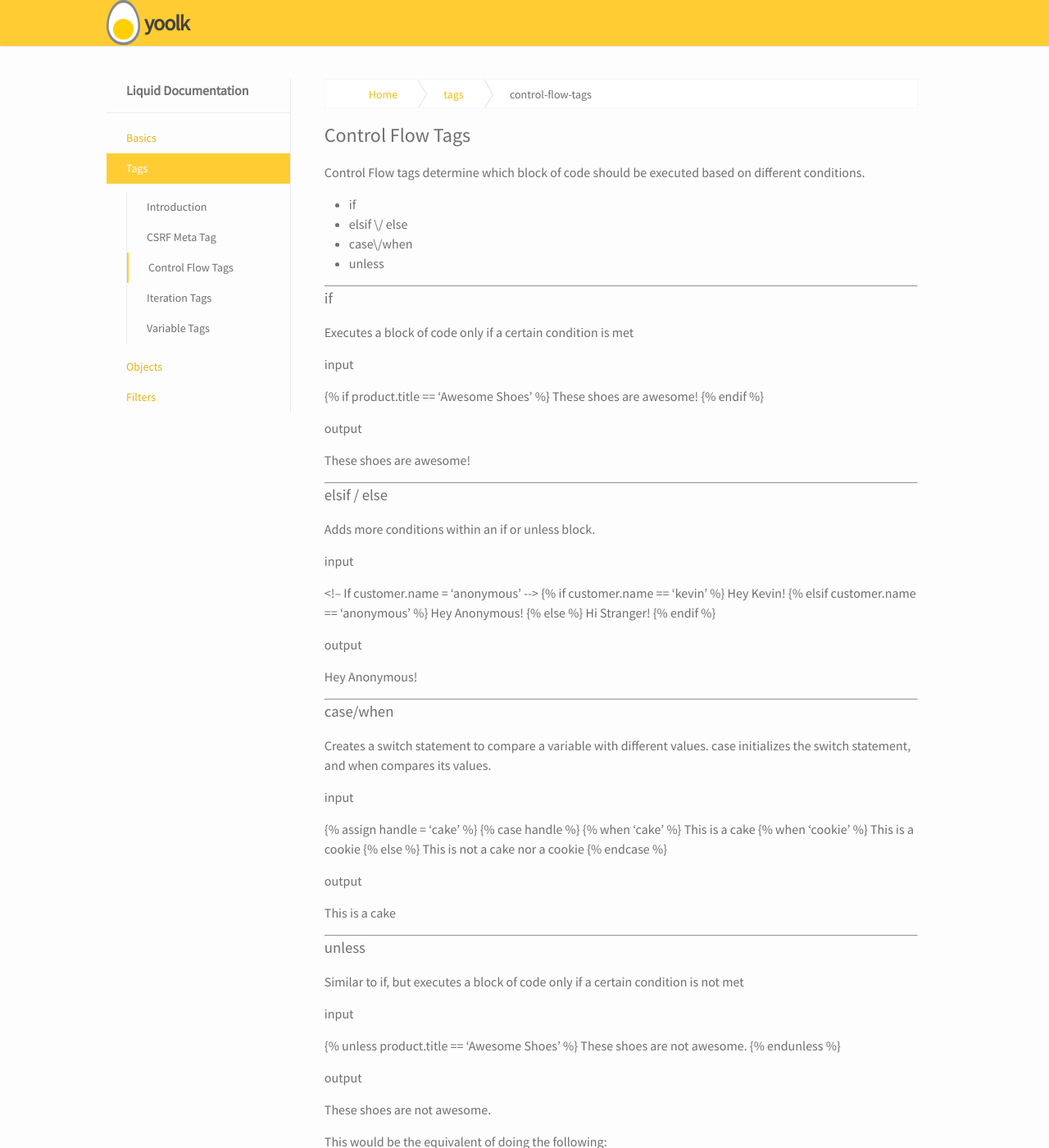
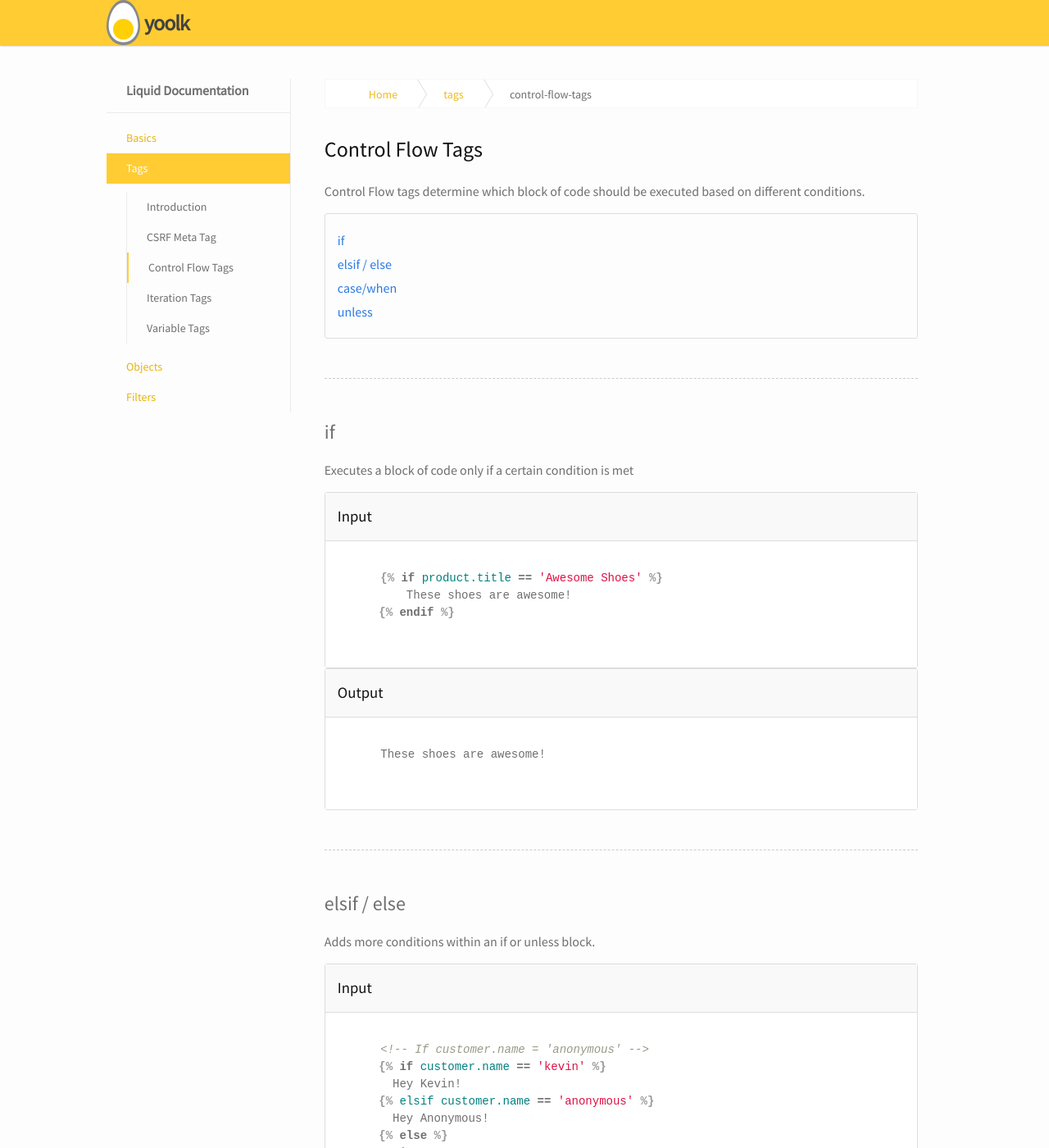
Before and after one commit to yoolk/liquid-documentation, a Jekyll site: the page built from tags/control-flow-tags/index.markdown, in a window 1280 px wide and 1400 px high. Shown: the whole window at 82% size. Built offline with Jekyll 4.4.1, drawn with Linux system fonts in a browser that asks for light colours; some of the changed text lies outside the part shown.

Commit message:
update styel controll flow tag

```diff
--- a/tags/control-flow-tags/index.markdown
+++ b/tags/control-flow-tags/index.markdown
@@ -2,110 +2,160 @@
   layout: nav_basics
 ---
 
-## Control Flow Tags
+<h2 class="section-title">Control Flow Tags</h2>
 
 Control Flow tags determine which block of code should be executed based on different conditions.
 
-- if
-- elsif \/ else
-- case\/when
-- unless
+<div class="panel">
+  <div class="panel-body">
+    <ul>
+      <li>
+        <a href="#if">if</a>
+      </li>
+      <li>
+        <a href="#elsif-else">elsif / else</a>
+      </li>
+      <li>
+        <a href="#case-when">case/when</a>
+      </li>
+      <li>
+        <a href="#unless">unless</a>
+      </li>
+    </ul>
+  </div>
+</div>
 
----
-
-### if
+<h2 class="tags" id="if">if</h2>
 
 Executes a block of code only if a certain condition is met
 
-input
+<div class="panel">
+  <div class="panel-header">
+    <h3>Input</h3>
+  </div>
+  <div class="panel-body">
+    {% highlight django%}{% raw %}
+      {% if product.title == 'Awesome Shoes' %}
+          These shoes are awesome!
+      {% endif %}
+    {% endraw %}{% endhighlight %}
+  </div>
+</div>
 
-{% raw %}
-  {% if product.title == 'Awesome Shoes' %}
+<div class="panel">
+  <div class="panel-header">
+    <h3>Output</h3>
+  </div>
+  <div class="panel-body">
+    {% highlight django%}{% raw %}
       These shoes are awesome!
-  {% endif %}
-{% endraw %}
+    {% endraw %}{% endhighlight %}
+  </div>
+</div>
 
-output
-
-{% raw %}
-  These shoes are awesome!
-{% endraw %}
-
----
-
-### elsif / else
+<h2 class="tags" id="elsif-else">elsif / else</h2>
 
 Adds more conditions within an if or unless block.
 
-input
+<div class="panel">
+  <div class="panel-header">
+    <h3>Input</h3>
+  </div>
+  <div class="panel-body">
+    {% highlight django%}{% raw %}
+      <!-- If customer.name = 'anonymous' -->
+      {% if customer.name == 'kevin' %}
+        Hey Kevin!
+      {% elsif customer.name == 'anonymous' %}
+        Hey Anonymous!
+      {% else %}
+        Hi Stranger!
+      {% endif %}
+    {% endraw %}{% endhighlight %}
+  </div>
+</div>
 
-{% raw %}
-  \<!-- If customer.name = 'anonymous' \-->
-  {% if customer.name == 'kevin' %}
-    Hey Kevin!
-  {% elsif customer.name == 'anonymous' %}
-    Hey Anonymous!
-  {% else %}
-    Hi Stranger!
-  {% endif %}
-{% endraw %}
+<div class="panel">
+  <div class="panel-header">
+    <h3>Output</h3>
+  </div>
+  <div class="panel-body">
+    {% highlight django%}{% raw %}
+      Hey Anonymous!
+    {% endraw %}{% endhighlight %}
+  </div>
+</div>
 
-output
-
-{% raw %}
-  Hey Anonymous!
-{% endraw %}
-
----
-
-### case/when
+<h2 class="tags" id="case-when">case/when</h2>
 
 Creates a switch statement to compare a variable with different values. case initializes the switch statement, and when compares its values.
 
-input
+<div class="panel">
+  <div class="panel-header">
+    <h3>Input</h3>
+  </div>
+  <div class="panel-body">
+    {% highlight django%}{% raw %}
+      {% assign handle = 'cake' %}
+      {% case handle %}
+        {% when 'cake' %}
+           This is a cake
+        {% when 'cookie' %}
+           This is a cookie
+        {% else %}
+           This is not a cake nor a cookie
+      {% endcase %}
+    {% endraw %}{% endhighlight %}
+  </div>
+</div>
 
-{% raw %}
-  {% assign handle = 'cake' %}
-  {% case handle %}
-    {% when 'cake' %}
-       This is a cake
-    {% when 'cookie' %}
-       This is a cookie
-    {% else %}
-       This is not a cake nor a cookie
-  {% endcase %}
-{% endraw %}
+<div class="panel">
+  <div class="panel-header">
+    <h3>Output</h3>
+  </div>
+  <div class="panel-body">
+    {% highlight django%}{% raw %}
+      This is a cake
+    {% endraw %}{% endhighlight %}
+  </div>
+</div>
 
-output
-
-{% raw %}
-  This is a cake
-{% endraw %}
-
----
-
-### unless
+<h2 class="tags" id="unless">unless</h2>
 
 Similar to if, but executes a block of code only if a certain condition is not met
 
-input
+<div class="panel">
+  <div class="panel-header">
+    <h3>Input</h3>
+  </div>
+  <div class="panel-body">
+    {% highlight django%}{% raw %}
+      {% unless product.title == 'Awesome Shoes' %}
+        These shoes are not awesome.
+      {% endunless %}
+    {% endraw %}{% endhighlight %}
+  </div>
+</div>
 
-{% raw %}
-  {% unless product.title == 'Awesome Shoes' %}
-    These shoes are not awesome.
-  {% endunless %}
-{% endraw %}
-
-output
-
-{% raw %}
-  These shoes are not awesome.
-{% endraw %}
+<div class="panel">
+  <div class="panel-header">
+    <h3>Output</h3>
+  </div>
+  <div class="panel-body">
+    {% highlight django%}{% raw %}
+      These shoes are not awesome.
+    {% endraw %}{% endhighlight %}
+  </div>
+</div>
 
 This would be the equivalent of doing the following:
 
-{% raw %}
-  {% if product.title != 'Awesome Shoes' %}
-    These shoes are not awesome.
-  {% endif %}
-{% endraw %}
+<div class="panel">
+  <div class="panel-body">
+    {% highlight django%}{% raw %}
+      {% if product.title != 'Awesome Shoes' %}
+        These shoes are not awesome.
+      {% endif %}
+    {% endraw %}{% endhighlight %}
+  </div>
+</div>
```
